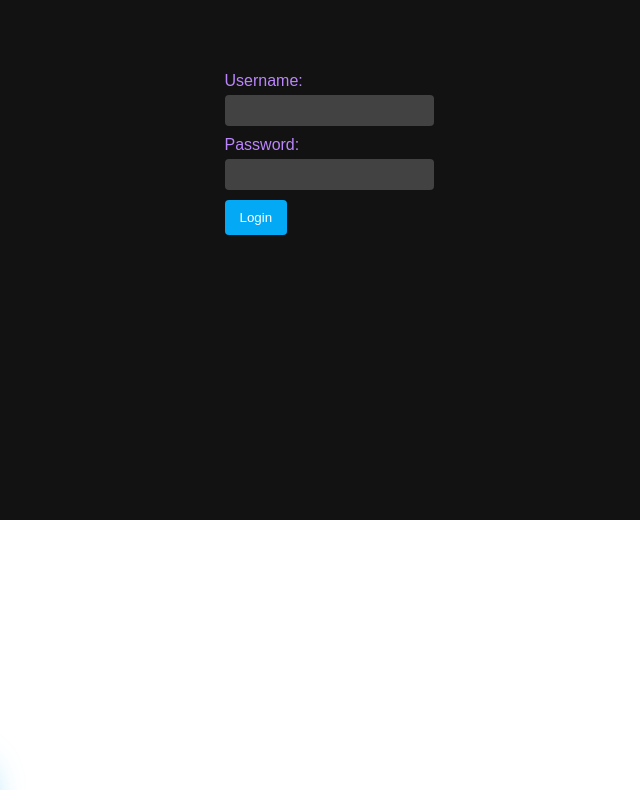
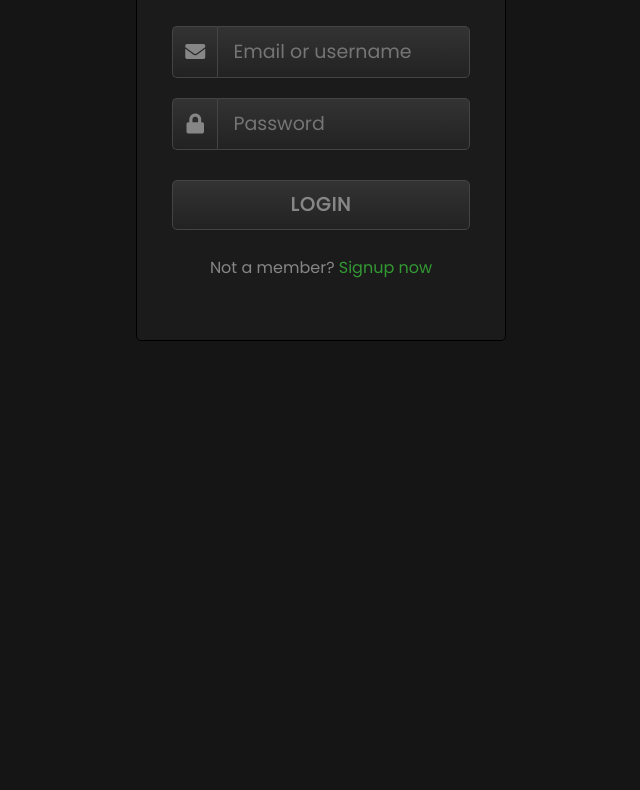
Before and after one commit to shinybka/website, a plain HTML site: page index.html in a window 1280 px wide. Shown: the part 280-1070 px from the top of the page, without its empty margins (319-959 px from the left). After the commit the page ends 800 px from the top, so only its background shows below. Drawn offline with Linux system fonts and the light colour scheme.

Commit message:
Add files via upload

```diff
--- a/index.html
+++ b/index.html
@@ -1,30 +1,35 @@
 <!DOCTYPE html>
-<html lang="en">
+<html lang="en" >
 <head>
-    <meta charset="UTF-8">
-    <meta name="viewport" content="width=device-width, initial-scale=1.0">
-    <title>Login Page</title>
-    <link rel="stylesheet" href="styles.css">
+  <meta charset="UTF-8">
+  <title>Login</title>
+  <link rel='stylesheet' href='https://cdnjs.cloudflare.com/ajax/libs/font-awesome/5.15.3/css/all.min.css'><link rel="stylesheet" href="./styles.css">
+
 </head>
 <body>
-
-    <div class="background">
-        <h2>Login</h2>
-
-        <form id="loginForm">
-            <label for="username">Username:</label>
-            <input type="text" id="username" name="username" required><br>
-
-            <label for="password">Password:</label>
-            <input type="password" id="password" name="password" required><br>
-
-            <button type="button" onclick="login()">Login</button>
-        </form>
+<!-- partial:index.partial.html -->
+<div class="login-form">
+  <div class="text">
+    LOGIN
+  </div>
+  <form>
+    <div class="field">
+      <div class="fas fa-envelope"></div>
+      <input type="text" id="username" placeholder="Email or username">
     </div>
-
-    <div class="moving-object"></div>
-
-    <script src="script.js"></script>
+    <div class="field">
+      <div class="fas fa-lock"></div>
+      <input type="password" id="password" placeholder="Password">
+    </div>
+    <button onclick="checkLogin()">LOGIN</button>
+    <div class="link">
+      Not a member?
+      <a href="#">Signup now</a>
+    </div>
+  </form>
+</div>
+<!-- partial -->
+<script src="script.js"></script>
 
 </body>
 </html>
--- a/script.js
+++ b/script.js
@@ -1,20 +1,36 @@
-document.addEventListener('keydown', function (event) {
-    if (event.key === 'Enter') {
-        login();
-    }
+// Sample local database (for demonstration purposes)
+const users = [
+  { username: 'admin', password: 'buynaa0401' },
+  { username: 'irmuun', password: 'oros320228b' },
+  { username: 'temka', password: 'oros320228b' },
+  { username: 'monhtulga', password: 'oros320228b' },
+  { username: 'tselmeg', password: 'oros320228b' },
+  { username: 'buji', password: 'oros320228b' },
+  // Add more users as needed
+];
+
+function checkLogin() {
+  const enteredUsername = document.getElementById('username').value;
+  const enteredPassword = document.getElementById('password').value;
+
+  // Check if the entered username and password match any user in the database
+  const isValidLogin = users.some(user => user.username === enteredUsername && user.password === enteredPassword);
+
+  if (isValidLogin) {
+    alert('Login successful! Redirecting to another page...');
+    // Redirect to another HTML file or perform other actions as needed
+    window.location.href = 'Home/index.html';
+  } else {
+    alert('Invalid username or password. Please try again.');
+  }
+}
+
+// Listen for the "Enter" key press on the password input field
+document.getElementById('password').addEventListener('keydown', function(event) {
+  if (event.key === 'Enter') {
+    // Prevent the default form submission behavior
+    event.preventDefault();
+    // Call the checkLogin function when "Enter" is pressed
+    checkLogin();
+  }
 });
-
-function login() {
-    var username = document.getElementById('username').value;
-    var password = document.getElementById('password').value;
-
-    // In a real-world scenario, you'd send the username and password to the server for authentication.
-    // For simplicity, let's hardcode a username and password for this example.
-    if (username === '8b' && password === '8b') {
-        alert('Login successful!');
-        window.location.href = 'Home/index.html';
-    } else {
-        alert('Invalid username or password.');
-        alert(' GO U TRAITOR ')
-    }
-}
--- a/styles.css
+++ b/styles.css
@@ -1,69 +1,103 @@
+@import url("https://fonts.googleapis.com/css?family=Poppins&display=swap");
+* {
+  margin: 0;
+  padding: 0;
+  font-family: "Poppins", sans-serif;
+}
 body {
-    font-family: 'Arial', sans-serif;
-    margin: 0;
-    overflow: hidden;
+  display: flex;
+  height: 100vh;
+  text-align: center;
+  align-items: center;
+  justify-content: center;
+  background: #151515;
 }
-
-.background {
-    background-color: #121212;
-    color: #ffffff;
-    display: flex;
-    flex-direction: column;
-    align-items: center;
-    justify-content: center;
-    height: 100vh;
+.login-form {
+  position: relative;
+  width: 370px;
+  height: auto;
+  background: #1b1b1b;
+  padding: 40px 35px 60px;
+  box-sizing: border-box;
+  border: 1px solid black;
+  border-radius: 5px;
+  box-shadow: inset 0 0 1px #272727;
 }
-
+.text {
+  font-size: 30px;
+  color: #c7c7c7;
+  font-weight: 600;
+  letter-spacing: 2px;
+}
 form {
-    max-width: 300px;
-    margin: auto;
+  margin-top: 40px;
 }
-
-label {
-    display: block;
-    margin-bottom: 5px;
-    color: #bb86fc;
+form .field {
+  margin-top: 20px;
+  display: flex;
 }
-
-input {
-    width: 100%;
-    padding: 8px;
-    margin-bottom: 10px;
-    background-color: #424242;
-    color: #ffffff;
-    border: none;
-    border-radius: 4px;
+.field .fas {
+  height: 50px;
+  width: 60px;
+  color: #868686;
+  font-size: 20px;
+  line-height: 50px;
+  border: 1px solid #444;
+  border-right: none;
+  border-radius: 5px 0 0 5px;
+  background: linear-gradient(#333, #222);
 }
-
+.field input,
+form button {
+  height: 50px;
+  width: 100%;
+  outline: none;
+  font-size: 19px;
+  color: #868686;
+  padding: 0 15px;
+  border-radius: 0 5px 5px 0;
+  border: 1px solid #444;
+  caret-color: #339933;
+  background: linear-gradient(#333, #222);
+}
+input:focus {
+  color: #339933;
+  box-shadow: 0 0 5px rgba(0, 255, 0, 0.2), inset 0 0 5px rgba(0, 255, 0, 0.1);
+  background: linear-gradient(#333933, #222922);
+  animation: glow 0.8s ease-out infinite alternate;
+}
+@keyframes glow {
+  0% {
+    border-color: #339933;
+    box-shadow: 0 0 5px rgba(0, 255, 0, 0.2), inset 0 0 5px rgba(0, 0, 0, 0.1);
+  }
+  100% {
+    border-color: #6f6;
+    box-shadow: 0 0 20px rgba(0, 255, 0, 0.6),
+      inset 0 0 10px rgba(0, 255, 0, 0.4);
+  }
+}
 button {
-    background-color: #03a9f4;
-    color: #ffffff;
-    padding: 10px 15px;
-    border: none;
-    border-radius: 4px;
-    cursor: pointer;
-    transition: background-color 0.3s;
+  margin-top: 30px;
+  border-radius: 5px !important;
+  font-weight: 600;
+  letter-spacing: 1px;
+  cursor: pointer;
 }
-
 button:hover {
-    background-color: #0288d1;
+  color: #339933;
+  border: 1px solid #339933;
+  box-shadow: 0 0 5px rgba(0, 255, 0, 0.3), 0 0 10px rgba(0, 255, 0, 0.2),
+    0 0 15px rgba(0, 255, 0, 0.1), 0 2px 0 black;
 }
-
-.moving-object {
-    position: absolute;
-    width: 50px;
-    height: 50px;
-    background-color: #03a9f4;
-    filter: blur(20px);
-    border-radius: 50%;
-    animation: moveObject 10s infinite alternate ease-in-out;
+.link {
+  margin-top: 25px;
+  color: #868686;
 }
-
-@keyframes moveObject {
-    0% {
-        transform: translate(0, 0);
-    }
-    100% {
-        transform: translate(500px, 500px);
-    }
+.link a {
+  color: #339933;
+  text-decoration: none;
 }
+.link a:hover {
+  text-decoration: underline;
+}
```
